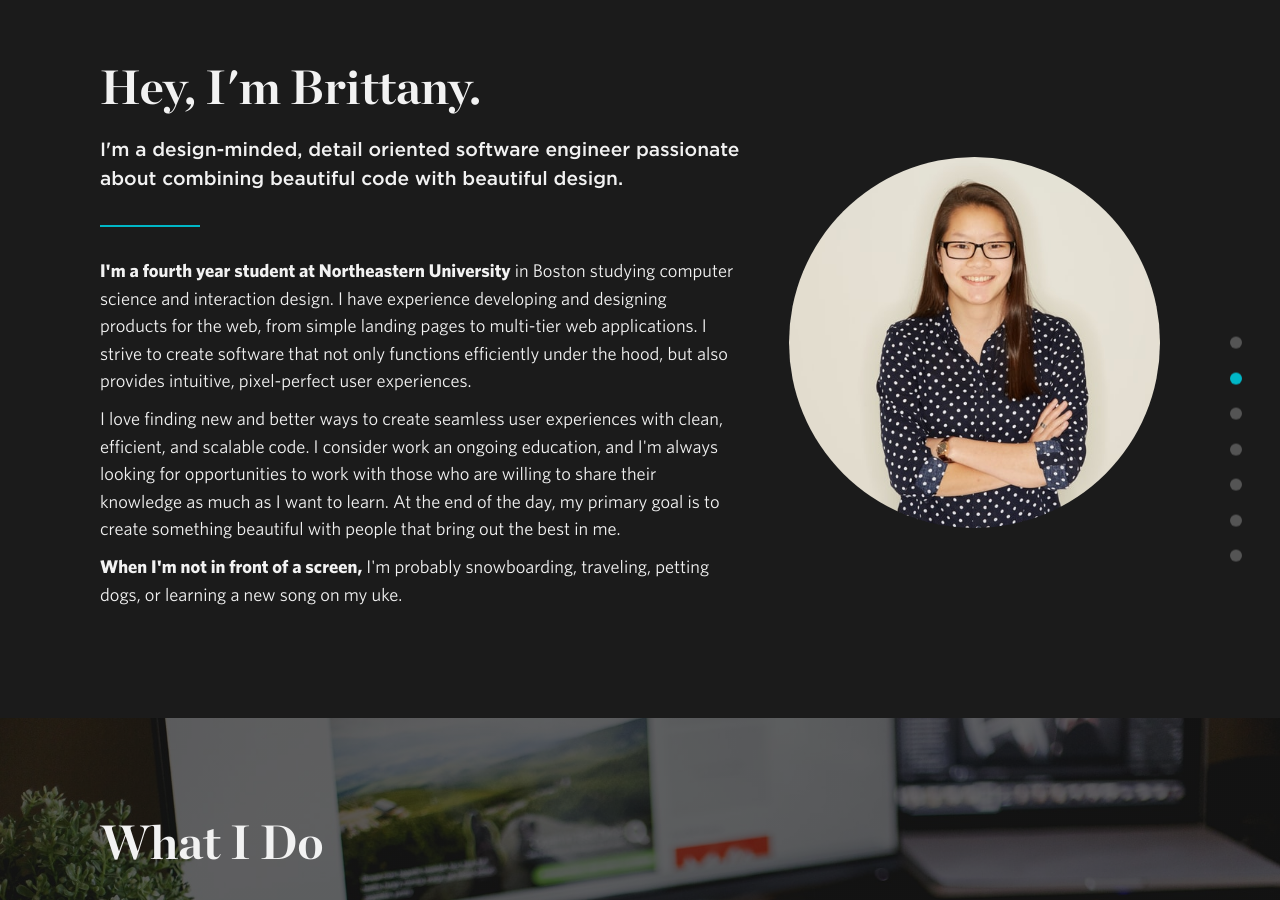
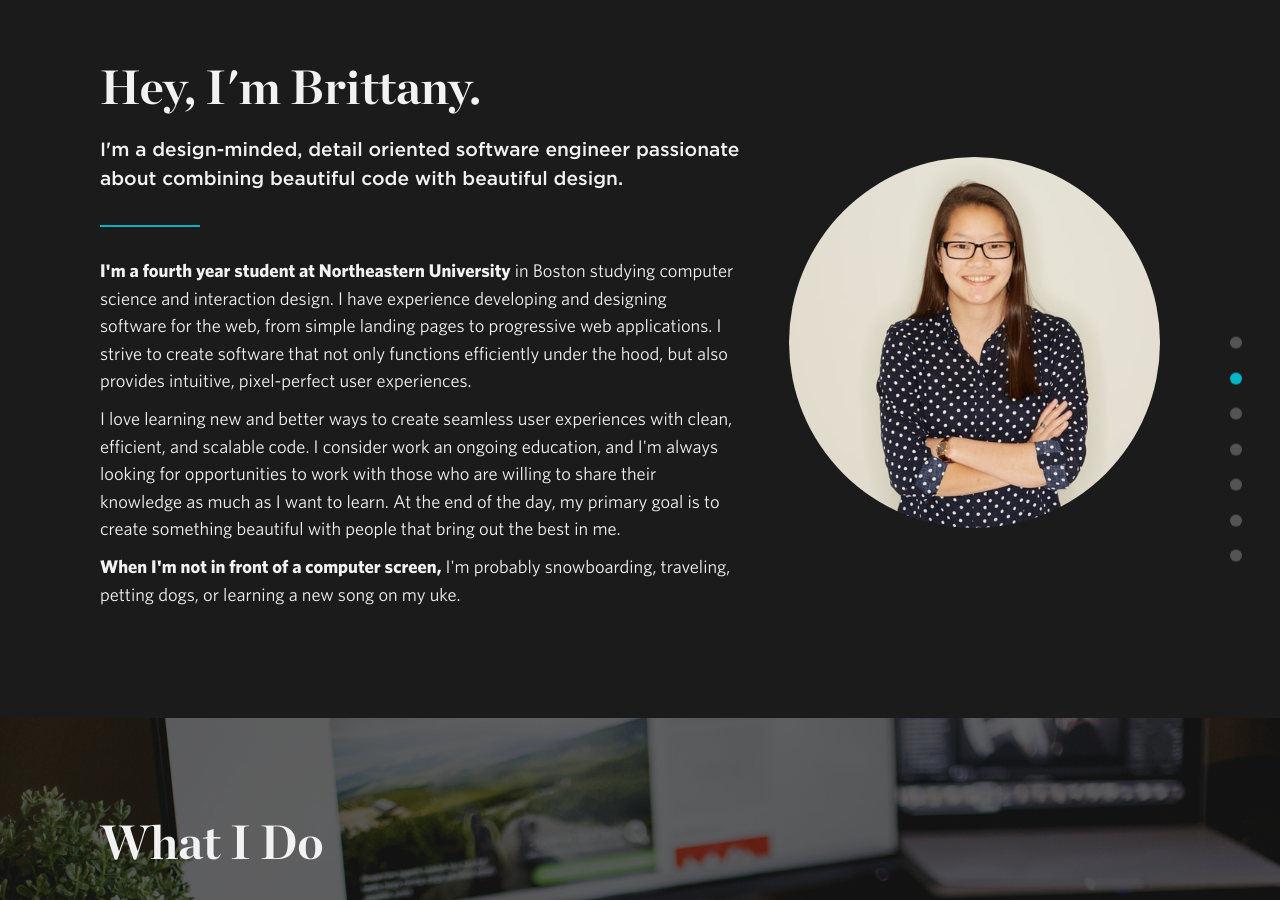
Before and after one commit to kingpig-dev/bchiang7.github.io, a Jekyll site: the page built from index.html, in a window 1280 px wide and 900 px high, scrolled down 966 px. Built offline with Jekyll 4.4.1, drawn with Linux system fonts in a browser that asks for light colours; nearby versions of some CDN libraries.

Commit message:
update about

```diff
--- a/_includes/about.html
+++ b/_includes/about.html
@@ -7,9 +7,9 @@
       <div class="about-wrapper">
         <img class="headshot" src="img/headshot.jpg" alt="headshot">
         <div class="about-text-wrapper">
-          <p class="about-text"><strong>I'm a fourth year student at Northeastern University</strong> in Boston studying computer science and interaction design. I have experience developing and designing products for the web, from simple landing pages to multi-tier web applications. I strive to create software that not only functions efficiently under the hood, but also provides intuitive, pixel-perfect user experiences.</p>
-          <p class="about-text">I love finding new and better ways to create seamless user experiences with clean, efficient, and scalable code. I consider work an ongoing education, and I'm always looking for opportunities to work with those who are willing to share their knowledge as much as I want to learn. At the end of the day, my primary goal is to create something beautiful with people that bring out the best in me.</p>
-          <p class="about-text"><strong>When I'm not in front of a screen,</strong> I'm probably snowboarding, traveling, petting dogs, or learning a new song on my uke.</p>
+          <p class="about-text"><strong>I'm a fourth year student at Northeastern University</strong> in Boston studying computer science and interaction design. I have experience developing and designing software for the web, from simple landing pages to progressive web applications. I strive to create software that not only functions efficiently under the hood, but also provides intuitive, pixel-perfect user experiences.</p>
+          <p class="about-text">I love learning new and better ways to create seamless user experiences with clean, efficient, and scalable code. I consider work an ongoing education, and I'm always looking for opportunities to work with those who are willing to share their knowledge as much as I want to learn. At the end of the day, my primary goal is to create something beautiful with people that bring out the best in me.</p>
+          <p class="about-text"><strong>When I'm not in front of a computer screen,</strong> I'm probably snowboarding, traveling, petting dogs, or learning a new song on my uke.</p>
         </div>
       </div>
     </div>
```
